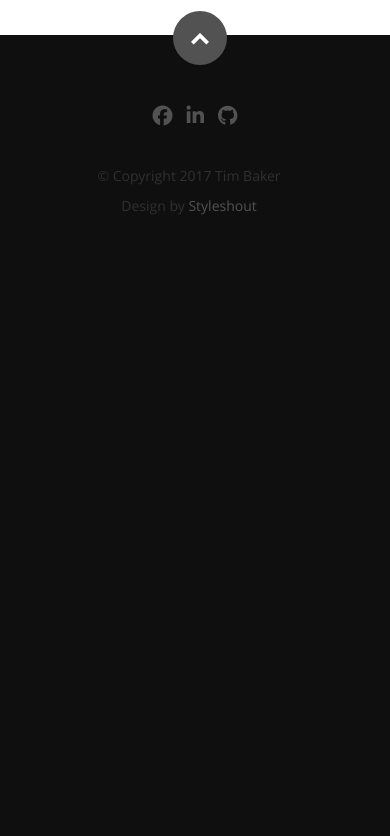
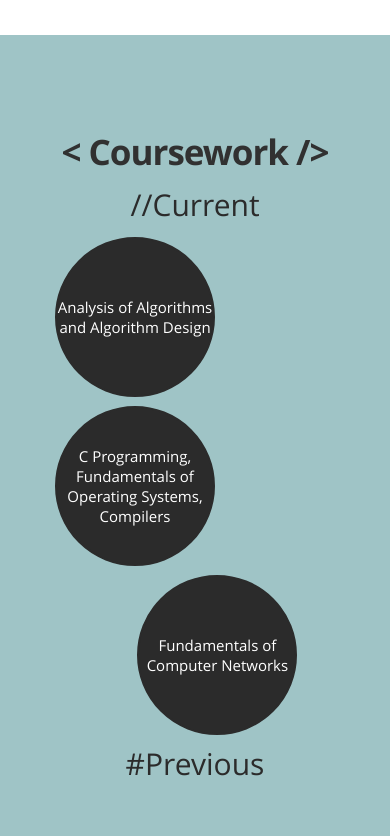
Before and after one commit to jlungu/personal-website, a React (Create React App) app: page / in a window 390 px wide. Shown: the part 4220-5056 px from the top of the page. Before the commit the page ends 4489 px from the top, so only its background shows below. Built offline with nearby package versions, Linux system fonts and the light colour scheme.

Commit message:
Added starting work of course list, complete with some neat-o circular divs

```diff
--- a/public/css/layout.css
+++ b/public/css/layout.css
@@ -22,7 +22,9 @@
 /* a. General Styles
 /* ------------------------------------------------------------------ */
 
-body { background: #0f0f0f; }
+body {
+  background: #0f0f0f;
+}
 
 /* ------------------------------------------------------------------ */
 /* b. Header Styles
@@ -42,7 +44,7 @@ header {
 
 /* vertically center banner section */
 header:before {
-   content: '';
+  content: "";
   display: inline-block;
   vertical-align: middle;
   height: 100%;
@@ -56,20 +58,22 @@ header .banner {
   text-align: center;
 }
 
-header .banner-text { width: 100%; }
+header .banner-text {
+  width: 100%;
+}
 header .banner-text h1 {
-   font: 90px/1.1em 'opensans-bold', sans-serif;
+  font: 90px/1.1em "opensans-bold", sans-serif;
   color: #fff;
   letter-spacing: -2px;
   margin: 0 auto 18px auto;
-   text-shadow: 0px 1px 3px rgba(0, 0, 0, .8);
+  text-shadow: 0px 1px 3px rgba(0, 0, 0, 0.8);
 }
 header .banner-text h3 {
-   font: 18px/1.9em 'librebaskerville-regular', serif;
-   color: #A8A8A8;
+  font: 18px/1.9em "librebaskerville-regular", serif;
+  color: #a8a8a8;
   margin: 0 auto;
   width: 70%;
-   text-shadow: 0px 1px 2px rgba(0, 0, 0, .5);
+  text-shadow: 0px 1px 2px rgba(0, 0, 0, 0.5);
 }
 header .banner-text h3 span,
 header .banner-text h3 a {
@@ -78,8 +82,8 @@ header .banner-text h3 a {
 header .banner-text hr {
   width: 60%;
   margin: 18px auto 24px auto;
-   border-color: #2F2D2E;
-   border-color: rgba(150, 150, 150, .1);
+  border-color: #2f2d2e;
+  border-color: rgba(150, 150, 150, 0.1);
 }
 
 /* header social links */
@@ -87,15 +91,19 @@ header .social {
   margin: 24px 0;
   padding: 0;
   font-size: 30px;
-   text-shadow: 0px 1px 2px rgba(0, 0, 0, .8);
+  text-shadow: 0px 1px 2px rgba(0, 0, 0, 0.8);
 }
 header .social li {
   display: inline-block;
   margin: 0 15px;
   padding: 0;
 }
-header .social li a { color: #fff; }
-header .social li a:hover { color: #11ABB0; }
+header .social li a {
+  color: #fff;
+}
+header .social li a:hover {
+  color: #11abb0;
+}
 
 /* scrolldown link */
 header .scrolldown a {
@@ -112,17 +120,20 @@ header .scrolldown a {
   color: #fff;
   border-radius: 100%;
 
-   -webkit-transition: all .3s ease-in-out;
-   -moz-transition: all .3s ease-in-out;
-   -o-transition: all .3s ease-in-out;
-   transition: all .3s ease-in-out;
+  -webkit-transition: all 0.3s ease-in-out;
+  -moz-transition: all 0.3s ease-in-out;
+  -o-transition: all 0.3s ease-in-out;
+  transition: all 0.3s ease-in-out;
 }
-header .scrolldown a:hover { color: #11ABB0; }
-
+header .scrolldown a:hover {
+  color: #11abb0;
+}
 
 /* primary navigation
 --------------------------------------------------------------------- */
-#nav-wrap ul, #nav-wrap li, #nav-wrap a {
+#nav-wrap ul,
+#nav-wrap li,
+#nav-wrap a {
   margin: 0;
   padding: 0;
   border: none;
@@ -131,7 +142,7 @@ header .scrolldown a:hover { color: #11ABB0; }
 
 /* nav-wrap */
 #nav-wrap {
-   font: 12px 'opensans-bold', sans-serif;
+  font: 12px "opensans-bold", sans-serif;
   width: 100%;
   text-transform: uppercase;
   letter-spacing: 2.5px;
@@ -141,10 +152,14 @@ header .scrolldown a:hover { color: #11ABB0; }
   left: 0;
   top: 0;
 }
-.opaque { background-color: #333; }
+.opaque {
+  background-color: #333;
+}
 
 /* hide toggle button */
-#nav-wrap > a.mobile-btn { display: none; }
+#nav-wrap > a.mobile-btn {
+  display: none;
+}
 
 ul#nav {
   min-height: 48px;
@@ -162,7 +177,6 @@ ul#nav li {
 
 /* Links */
 ul#nav li a {
-
   /* 8px padding top + 8px padding bottom + 32px line-height = 48px */
 
   display: inline-block;
@@ -172,39 +186,48 @@ ul#nav li a {
   text-align: left;
   color: #fff;
 
-	-webkit-transition: color .2s ease-in-out;
-	-moz-transition: color .2s ease-in-out;
-	-o-transition: color .2s ease-in-out;
-	-ms-transition: color .2s ease-in-out;
-	transition: color .2s ease-in-out;
+  -webkit-transition: color 0.2s ease-in-out;
+  -moz-transition: color 0.2s ease-in-out;
+  -o-transition: color 0.2s ease-in-out;
+  -ms-transition: color 0.2s ease-in-out;
+  transition: color 0.2s ease-in-out;
 }
 
-ul#nav li a:active { background-color: transparent !important; }
-ul#nav li.current a { color: #F06000; }
-
+ul#nav li a:active {
+  background-color: transparent !important;
+}
+ul#nav li.current a {
+  color: #f06000;
+}
 
 /* ------------------------------------------------------------------ */
 /* c. About Section
 /* ------------------------------------------------------------------ */
 
 #about {
-   background: #2B2B2B;
+  background: #2b2b2b;
   padding-top: 96px;
   padding-bottom: 66px;
   overflow: hidden;
 }
 
-#about a, #about a:visited  { color: #fff; }
-#about a:hover, #about a:focus { color: #11ABB0; }
+#about a,
+#about a:visited {
+  color: #fff;
+}
+#about a:hover,
+#about a:focus {
+  color: #11abb0;
+}
 
 #about h2 {
-   font: 22px/30px 'opensans-bold', sans-serif;
+  font: 22px/30px "opensans-bold", sans-serif;
   color: #fff;
   margin-bottom: 12px;
 }
 #about p {
   line-height: 30px;
-   color: #7A7A7A;
+  color: #7a7a7a;
 }
 #about .profile-pic {
   position: relative;
@@ -212,25 +235,28 @@ ul#nav li.current a { color: #F06000; }
   height: 120px;
   border-radius: 100%;
 }
-#about .contact-details { width: 41.66667%; }
+#about .contact-details {
+  width: 41.66667%;
+}
 #about .download {
   width: 58.33333%;
   padding-top: 6px;
 }
-#about .main-col { padding-right: 5%; }
+#about .main-col {
+  padding-right: 5%;
+}
 #about .download .button {
   margin-top: 6px;
   background: #444;
 }
 #about .download .button:hover {
   background: #fff;
-   color: #2B2B2B;
+  color: #2b2b2b;
 }
 #about .download .button i {
   margin-right: 15px;
   font-size: 20px;
 }
-
 
 /* ------------------------------------------------------------------ */
 /* d. Resume Section
@@ -243,33 +269,44 @@ ul#nav li.current a { color: #F06000; }
   overflow: hidden;
 }
 
-#resume a, #resume a:visited  { color: #11ABB0; }
-#resume a:hover, #resume a:focus { color: #313131; }
+#resume a,
+#resume a:visited {
+  color: #11abb0;
+}
+#resume a:hover,
+#resume a:focus {
+  color: #313131;
+}
 
 #resume h1 {
-   font: 18px/24px 'opensans-bold', sans-serif;
+  font: 18px/24px "opensans-bold", sans-serif;
   text-transform: uppercase;
   letter-spacing: 1px;
 }
 #resume h1 span {
-   border-bottom: 3px solid #11ABB0;
+  border-bottom: 3px solid #11abb0;
   padding-bottom: 6px;
 }
 #resume h3 {
-   font: 25px/30px 'opensans-bold', sans-serif;
+  font: 25px/30px "opensans-bold", sans-serif;
 }
 
-#resume .header-col { padding-top: 9px; }
-#resume .main-col { padding-right: 10%; }
+#resume .header-col {
+  padding-top: 9px;
+}
+#resume .main-col {
+  padding-right: 10%;
+}
 
-.education, .work {
+.education,
+.work {
   margin-bottom: 48px;
   padding-bottom: 24px;
-   border-bottom: 1px solid #E8E8E8;
+  border-bottom: 1px solid #e8e8e8;
 }
 #resume .info {
-   font: 16px/24px 'librebaskerville-italic', serif;
-   color: #6E7881;
+  font: 16px/24px "librebaskerville-italic", serif;
+  color: #6e7881;
   margin-bottom: 18px;
   margin-top: 9px;
 }
@@ -278,7 +315,7 @@ ul#nav li.current a { color: #F06000; }
   margin-left: 5px;
 }
 #resume .date {
-   font: 15px/24px 'opensans-regular', sans-serif;
+  font: 15px/24px "opensans-regular", sans-serif;
   margin-top: 6px;
 }
 
@@ -304,7 +341,7 @@ ul#nav li.current a { color: #F06000; }
   border-radius: 3px;
 }
 .bars li em {
-	font: 15px 'opensans-bold', sans-serif;
+  font: 15px "opensans-bold", sans-serif;
   color: #313131;
   text-transform: uppercase;
   letter-spacing: 2px;
@@ -423,16 +460,18 @@ ul#nav li.current a { color: #F06000; }
   padding-bottom: 60px;
 }
 #portfolio h1 {
-   font: 15px/24px 'opensans-semibold', sans-serif;
+  font: 15px/24px "opensans-semibold", sans-serif;
   text-transform: uppercase;
   letter-spacing: 1px;
   text-align: center;
   margin-bottom: 48px;
-   color: #95A3A3;
+  color: #95a3a3;
 }
 
 /* Portfolio Content */
-#portfolio-wrapper .columns { margin-bottom: 36px; }
+#portfolio-wrapper .columns {
+  margin-bottom: 36px;
+}
 .portfolio-item .item-wrap {
   background: #fff;
   overflow: hidden;
@@ -459,7 +498,7 @@ ul#nav li.current a { color: #F06000; }
 
   opacity: 0;
   -moz-opacity: 0;
-	filter:alpha(opacity=0);
+  filter: alpha(opacity=0);
 
   -webkit-transition: opacity 0.3s ease-in-out;
   -moz-transition: opacity 0.3s ease-in-out;
@@ -479,7 +518,7 @@ ul#nav li.current a { color: #F06000; }
 
   opacity: 0;
   -moz-opacity: 0;
-	filter:alpha(opacity=0);
+  filter: alpha(opacity=0);
 
   -webkit-transition: opacity 0.3s ease-in-out;
   -moz-transition: opacity 0.3s ease-in-out;
@@ -495,13 +534,15 @@ ul#nav li.current a { color: #F06000; }
 .portfolio-item .item-wrap img {
   vertical-align: bottom;
 }
-.portfolio-item .portfolio-item-meta { padding: 18px }
+.portfolio-item .portfolio-item-meta {
+  padding: 18px;
+}
 .portfolio-item .portfolio-item-meta h5 {
-   font: 14px/21px 'opensans-bold', sans-serif;
+  font: 14px/21px "opensans-bold", sans-serif;
   color: #fff;
 }
 .portfolio-item .portfolio-item-meta p {
-   font: 12px/18px 'opensans-light', sans-serif;
+  font: 12px/18px "opensans-light", sans-serif;
   color: #c6c7c7;
   margin-bottom: 0;
 }
@@ -510,12 +551,12 @@ ul#nav li.current a { color: #F06000; }
 .portfolio-item:hover .overlay {
   opacity: 1;
   -moz-opacity: 1;
-	filter:alpha(opacity=100);
+  filter: alpha(opacity=100);
 }
 .portfolio-item:hover .link-icon {
   opacity: 1;
   -moz-opacity: 1;
-	filter:alpha(opacity=100);
+  filter: alpha(opacity=100);
 }
 
 /* popup modal */
@@ -525,20 +566,22 @@ ul#nav li.current a { color: #F06000; }
   position: relative;
   margin: 0 auto;
 }
-.popup-modal .description-box { padding: 12px 36px 18px 36px; }
+.popup-modal .description-box {
+  padding: 12px 36px 18px 36px;
+}
 .popup-modal .description-box h4 {
-   font: 15px/24px 'opensans-bold', sans-serif;
+  font: 15px/24px "opensans-bold", sans-serif;
   margin-bottom: 12px;
   color: #111;
 }
 .popup-modal .description-box p {
-	font: 14px/24px 'opensans-regular', sans-serif;
-   color: #A1A1A1;
+  font: 14px/24px "opensans-regular", sans-serif;
+  color: #a1a1a1;
   margin-bottom: 12px;
 }
 .popup-modal .description-box .categories {
-   font: 11px/21px 'opensans-light', sans-serif;
-   color: #A1A1A1;
+  font: 11px/21px "opensans-light", sans-serif;
+  color: #a1a1a1;
   text-transform: uppercase;
   letter-spacing: 2px;
   display: block;
@@ -554,14 +597,17 @@ ul#nav li.current a { color: #F06000; }
 }
 .popup-modal .link-box a {
   color: #fff;
-	font: 11px/21px 'opensans-bold', sans-serif;
+  font: 11px/21px "opensans-bold", sans-serif;
   text-transform: uppercase;
   letter-spacing: 3px;
   cursor: pointer;
 }
-.popup-modal a:hover {	color: #00CCCC; }
-.popup-modal a.popup-modal-dismiss { margin-left: 24px; }
-
+.popup-modal a:hover {
+  color: #00cccc;
+}
+.popup-modal a.popup-modal-dismiss {
+  margin-left: 24px;
+}
 
 /* fadein/fadeout effect for modal popup
 /* ------------------------------------------------------------------ */
@@ -594,14 +640,16 @@ ul#nav li.current a { color: #F06000; }
   padding-bottom: 48px;
 }
 #call-to-action h1 {
-   font: 18px/24px 'opensans-bold', sans-serif;
+  font: 18px/24px "opensans-bold", sans-serif;
   text-transform: uppercase;
   letter-spacing: 3px;
   color: #fff;
 }
-#call-to-action h1 span { display: none; }
+#call-to-action h1 span {
+  display: none;
+}
 #call-to-action .header-col h1:before {
-   font-family: 'FontAwesome';
+  font-family: "FontAwesome";
   content: "\f0ac";
   padding-right: 10px;
   font-size: 72px;
@@ -614,8 +662,8 @@ ul#nav li.current a { color: #F06000; }
   margin-top: 12px;
 }
 #call-to-action h2 {
-   font: 28px/36px 'opensans-bold', sans-serif;
-   color: #EBEEEE;
+  font: 28px/36px "opensans-bold", sans-serif;
+  color: #ebeeee;
   margin-bottom: 6px;
 }
 #call-to-action h2 a {
@@ -633,12 +681,12 @@ call-to-action .button {
 */
 #call-to-action .button:hover,
 #call-to-action .button:active {
-   background: #FFFFFF;
-   color: #0D0D0D;
+  background: #ffffff;
+  color: #0d0d0d;
 }
 #call-to-action p span {
-	font-family: 'opensans-semibold', sans-serif;
-	color: #D8D8D8;
+  font-family: "opensans-semibold", sans-serif;
+  color: #d8d8d8;
 }
 
 /* Flex Slider
@@ -646,11 +694,20 @@ call-to-action .button {
 
 /* Reset */
 .flexslider a:active,
-.flexslider a:focus  { outline: none; }
+.flexslider a:focus {
+  outline: none;
+}
 .slides,
 .flex-control-nav,
-.flex-direction-nav { margin: 0; padding: 0; list-style: none; }
-.slides li { margin: 0; padding: 0;}
+.flex-direction-nav {
+  margin: 0;
+  padding: 0;
+  list-style: none;
+}
+.slides li {
+  margin: 0;
+  padding: 0;
+}
 
 /* Necessary Styles */
 .flexslider {
@@ -659,13 +716,23 @@ call-to-action .button {
   margin: 0;
   padding: 0;
 }
-.flexslider .slides { zoom: 1; }
-.flexslider .slides > li { position: relative; }
+.flexslider .slides {
+  zoom: 1;
+}
+.flexslider .slides > li {
+  position: relative;
+}
 
 /* Hide the slides before the JS is loaded. Avoids image jumping */
-.flexslider .slides > li { display: none; -webkit-backface-visibility: hidden; }
+.flexslider .slides > li {
+  display: none;
+  -webkit-backface-visibility: hidden;
+}
 /* Suggested container for slide animation setups. Can replace this with your own */
-.flex-container { zoom: 1; position: relative; }
+.flex-container {
+  zoom: 1;
+  position: relative;
+}
 
 /* Clearfix for .slides */
 .slides:before,
@@ -680,10 +747,14 @@ call-to-action .button {
 /* No JavaScript Fallback */
 /* If you are not using another script, such as Modernizr, make sure you
  * include js that eliminates this class on page load */
-.no-js .slides > li:first-child { display: block; }
+.no-js .slides > li:first-child {
+  display: block;
+}
 
 /* Slider Styles */
-.slides { zoom: 1; }
+.slides {
+  zoom: 1;
+}
 .slides > li {
   /*margin-right: 5px; */
   overflow: hidden;
@@ -707,22 +778,22 @@ call-to-action .button {
   height: 12px;
   display: block;
   background: #ddd;
-    background: rgba(255, 255, 255, .3);
+  background: rgba(255, 255, 255, 0.3);
   cursor: pointer;
   text-indent: -9999px;
   -webkit-border-radius: 20px;
   -moz-border-radius: 20px;
   -o-border-radius: 20px;
   border-radius: 20px;
-    box-shadow: inset 0 0 3px rgba(255, 255, 255, .3);
+  box-shadow: inset 0 0 3px rgba(255, 255, 255, 0.3);
 }
 .flex-control-paging li a:hover {
-    background: #CCC;
-    background: rgba(255, 255, 255, .7);
+  background: #ccc;
+  background: rgba(255, 255, 255, 0.7);
 }
 .flex-control-paging li a.flex-active {
   background: #fff;
-    background: rgba(255, 255, 255, .9);
+  background: rgba(255, 255, 255, 0.9);
   cursor: default;
 }
 
@@ -736,21 +807,31 @@ call-to-action .button {
   padding-bottom: 102px;
   color: #636363;
 }
-#contact .section-head { margin-bottom: 42px; }
+#contact .section-head {
+  margin-bottom: 42px;
+}
 
-#contact a, #contact a:visited  { color: #11ABB0; }
-#contact a:hover, #contact a:focus { color: #fff; }
+#contact a,
+#contact a:visited {
+  color: #11abb0;
+}
+#contact a:hover,
+#contact a:focus {
+  color: #fff;
+}
 
 #contact h1 {
-   font: 18px/24px 'opensans-bold', sans-serif;
+  font: 18px/24px "opensans-bold", sans-serif;
   text-transform: uppercase;
   letter-spacing: 3px;
-   color: #EBEEEE;
+  color: #ebeeee;
   margin-bottom: 6px;
 }
-#contact h1 span { display: none; }
+#contact h1 span {
+  display: none;
+}
 #contact h1:before {
-   font-family: 'FontAwesome';
+  font-family: "FontAwesome";
   content: "\f0e0";
   padding-right: 10px;
   font-size: 72px;
@@ -761,23 +842,26 @@ call-to-action .button {
 }
 
 #contact h4 {
-   font: 16px/24px 'opensans-bold', sans-serif;
-   color: #EBEEEE;
+  font: 16px/24px "opensans-bold", sans-serif;
+  color: #ebeeee;
   margin-bottom: 6px;
 }
 #contact p.lead {
-   font: 18px/36px 'opensans-light', sans-serif;
+  font: 18px/36px "opensans-light", sans-serif;
   padding-right: 3%;
 }
-#contact .header-col { padding-top: 6px; }
-
+#contact .header-col {
+  padding-top: 6px;
+}
 
 /* contact form */
-#contact form { margin-bottom: 30px; }
+#contact form {
+  margin-bottom: 30px;
+}
 #contact label {
-   font: 15px/24px 'opensans-bold', sans-serif;
+  font: 15px/24px "opensans-bold", sans-serif;
   margin: 12px 0;
-   color: #EBEEEE;
+  color: #ebeeee;
   display: inline-block;
   float: left;
   width: 26%;
@@ -799,13 +883,13 @@ call-to-action .button {
 #contact textarea:focus,
 #contact select:focus {
   color: #fff;
-	background-color: #11ABB0;
+  background-color: #11abb0;
 }
 #contact button.submit {
   text-transform: uppercase;
   letter-spacing: 3px;
-	color:#fff;
-   background: #0D0D0D;
+  color: #fff;
+  background: #0d0d0d;
   border: none;
   cursor: pointer;
   height: auto;
@@ -814,23 +898,28 @@ call-to-action .button {
   margin-left: 26%;
 }
 #contact button.submit:hover {
-	color: #0D0D0D;
+  color: #0d0d0d;
   background: #fff;
 }
 #contact span.required {
-	color: #11ABB0;
+  color: #11abb0;
   font-size: 13px;
 }
-#message-warning, #message-success {
+#message-warning,
+#message-success {
   display: none;
-	background: #0F0F0F;
+  background: #0f0f0f;
   padding: 24px 24px;
   margin-bottom: 36px;
   width: 65%;
   margin-left: 26%;
 }
-#message-warning { color: #D72828; }
-#message-success { color: #11ABB0; }
+#message-warning {
+  color: #d72828;
+}
+#message-success {
+  color: #11abb0;
+}
 
 #message-warning i,
 #message-success i {
@@ -842,7 +931,6 @@ call-to-action .button {
   left: 18px;
   top: 17px;
 }
-
 
 /* Twitter Feed */
 #twitter {
@@ -857,11 +945,10 @@ call-to-action .button {
   display: block;
 }
 #twitter li b a {
-   font: 13px/36px 'opensans-regular', Sans-serif;
+  font: 13px/36px "opensans-regular", Sans-serif;
   color: #474747 !important;
   border: none;
 }
-
 
 /* ------------------------------------------------------------------ */
 /* i. Footer
@@ -876,8 +963,14 @@ footer {
   position: relative;
 }
 
-footer a, footer a:visited { color: #525252; }
-footer a:hover, footer a:focus { color: #fff; }
+footer a,
+footer a:visited {
+  color: #525252;
+}
+footer a:hover,
+footer a:focus {
+  color: #fff;
+}
 
 /* copyright */
 footer .copyright {
@@ -899,7 +992,7 @@ footer .copyright li:before {
   padding-right: 10px;
   color: #095153;
 }
-footer .copyright  li:first-child:before {
+footer .copyright li:first-child:before {
   display: none;
 }
 
@@ -914,10 +1007,12 @@ footer .social-links li {
   margin: 0;
   padding: 0;
   margin-left: 42px;
-    color: #F06000;
+  color: #f06000;
 }
 
-footer .social-links li:first-child { margin-left: 0; }
+footer .social-links li:first-child {
+  margin-left: 0;
+}
 
 /* Go To Top Button */
 #go-top {
@@ -945,14 +1040,14 @@ footer .social-links li:first-child { margin-left: 0; }
   line-height: 60px;
   border-radius: 100%;
 }
-#go-top a:hover { background-color: #0F9095; }
+#go-top a:hover {
+  background-color: #0f9095;
+}
 
-#resume-button{
+#resume-button {
   margin-left: 60%;
   width: 52%;
 }
-
-
 
 #projects {
   background: #9fc4c6;
@@ -960,14 +1055,14 @@ footer .social-links li:first-child { margin-left: 0; }
   padding-bottom: 66px;
   overflow: hidden;
 }
-.project-text{
-   font-size: 12px
+.project-text {
+  font-size: 12px;
 }
-.project-header{
+.project-header {
   font-size: 35px;
-   text-align: center
+  text-align: center;
 }
-.project-h3{
+.project-h3 {
   font-size: 16px;
   text-align: center;
   font-style: normal;
@@ -975,30 +1070,96 @@ footer .social-links li:first-child { margin-left: 0; }
   margin-bottom: 40px;
 }
 
-#skills{
+#skills {
   background: white;
   padding-top: 96px;
   padding-bottom: 66px;
   overflow: hidden;
 }
 
-.skills-sub-header{
-   font-size: 30px;;
-   font:  'opensans-bold';
+.skills-sub-header {
+  font-size: 30px;
+  font: "opensans-bold";
   text-align: center;
-   color: #2B2B2B;
+  color: #2b2b2b;
   margin-bottom: 20px;
 }
 
-.icon{
+.icon {
   text-align: center;
   float: right;
   margin-bottom: 5px;
 }
-.progress-labels{
+.progress-labels {
   margin-left: 5px;
   font-size: 18px;
-   font: 1.1em 'opensans-bold';
-   color: #2B2B2B;
+  font: 1.1em "opensans-bold";
+  color: #2b2b2b;
   margin-bottom: -50px;
 }
+
+#coursework {
+  background: #9fc4c6;
+  padding-top: 96px;
+  padding-bottom: 66px;
+  overflow: hidden;
+}
+.coursework-headers {
+  font-size: 30px;
+  font: 2em "opensans-regular";
+  text-align: center;
+  color: #2b2b2b;
+}
+.coursework-items {
+  display: table-cell;
+  justify-content: center;
+  color: white;
+  text-align: center;
+  vertical-align: middle;
+  font: 1em "opensans-regular";
+  margin-bottom: 20px;
+  border-style: solid;
+  margin-right: 40px;
+  margin-left: 40px;
+  border-width: 2px;
+  border-radius: 50%;
+  height: 160px;
+  width: 160px;
+  border-color: #2b2b2b;
+  background-color: #2b2b2b;
+  transition: 0.3s;
+}
+.coursework-items:hover {
+  display: table-cell;
+  color: #2b2b2b;
+  text-align: center;
+  line-height: 20px;
+  font: 1em "opensans-regular";
+  margin-bottom: 20px;
+  border-style: solid;
+  margin-right: 40px;
+  margin-left: 40px;
+  border-width: 2px;
+  border-radius: 50%;
+  height: 160px;
+  width: 160px;
+  border-color: #2b2b2b;
+  background-color: white;
+  transition: 0.3s;
+}
+.coursework-item-text {
+  position: relative;
+}
+.coursework-icon {
+  color: #2b2b2b;
+  text-align: center;
+}
+.course-pos-even {
+  display: inline-block;
+  margin-right: 40px;
+  margin-left: 40px;
+}
+.course-pos-odd {
+   display: inline-block;
+   margin-left: 34%;
+ }
--- a/public/index.html
+++ b/public/index.html
@@ -16,7 +16,7 @@
     <link rel="stylesheet" href="%PUBLIC_URL%/css/magnific-popup.css">
 
 
-    <title>Tim Baker Development</title>
+    <title>James Lungu</title>
   </head>
 
   <body>
--- a/src/App.js
+++ b/src/App.js
@@ -7,6 +7,7 @@ import Footer from './Components/Footer';
 import About from './Components/About';
 import Projects from './Components/Projects';
 import Skills from './Components/Skills'
+import Coursework from './Components/Coursework'
 
 class App extends Component {
 
@@ -48,6 +49,7 @@ class App extends Component {
         <About data={this.state.resumeData.main}/>
         <Projects data={this.state.resumeData.main}/>
         <Skills data={this.state.resumeData.main}/>
+        <Coursework data={this.state.resumeData.main}/>
         <Footer data={this.state.resumeData.main}/>
       </div>
     );
--- /dev/null
+++ b/src/Components/Coursework.js
@@ -0,0 +1,41 @@
+import React, { Component } from "react";
+class Coursework extends Component {
+  render() {
+    let coursework = "< Coursework />";
+    return (
+      <section id="coursework">
+        <h1 className=" project-header">{coursework}</h1>
+        <div class="row">
+          <div class="col-sm">
+            <h3 class="coursework-headers">//Current</h3>
+            <div className="course-pos-even">
+              <div className="coursework-items">
+                <div className="coursework-item-text">
+                  Analysis of Algorithms and Algorithm Design
+                </div>
+              </div>
+            </div>
+            <div className="course-pos-even">
+              <div className="coursework-items">
+                <div className="coursework-item-text">
+                  C Programming, Fundamentals of Operating Systems, Compilers
+                </div>
+              </div>
+            </div>
+            <div className="course-pos-odd">
+              <div className="coursework-items">
+                <div className="coursework-item-text">
+                Fundamentals of Computer Networks
+                </div>
+              </div>
+            </div>
+          </div>
+          <div class="col-sm">
+            <h3 class="coursework-headers">#Previous</h3>
+          </div>
+        </div>
+      </section>
+    );
+  }
+}
+export default Coursework;
--- a/src/Components/Header.js
+++ b/src/Components/Header.js
@@ -34,6 +34,7 @@ class Header extends Component {
             <li><a className="smoothscroll" href="#about">About</a></li>
             <li><a className="smoothscroll" href="#projects">Projects</a></li>
             <li><a className="smoothscroll" href="#skills">Skills</a></li>
+            <li><a className="smoothscroll" href="#coursework">Coursework</a></li>
          </ul>
 
       </nav>
```
Lines whose indentation alone changed are shown as unchanged.
